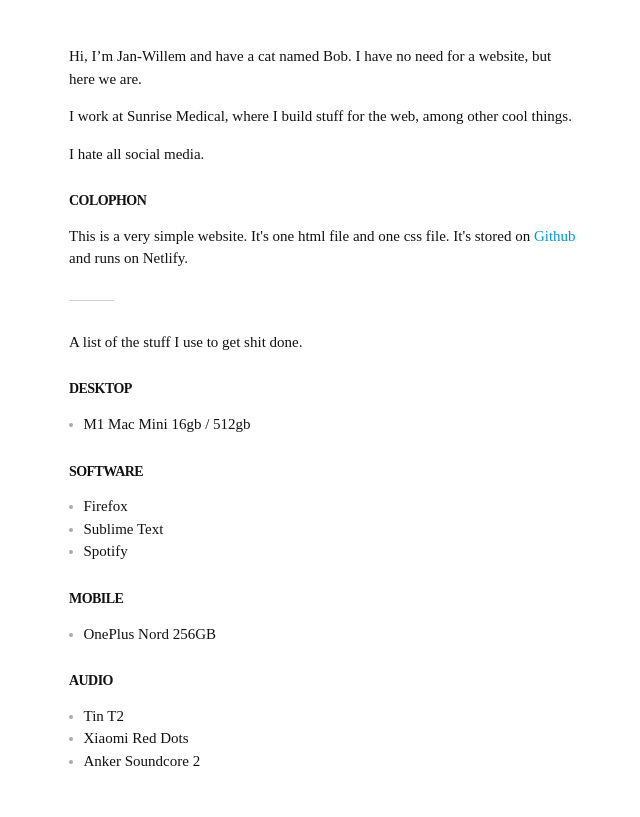
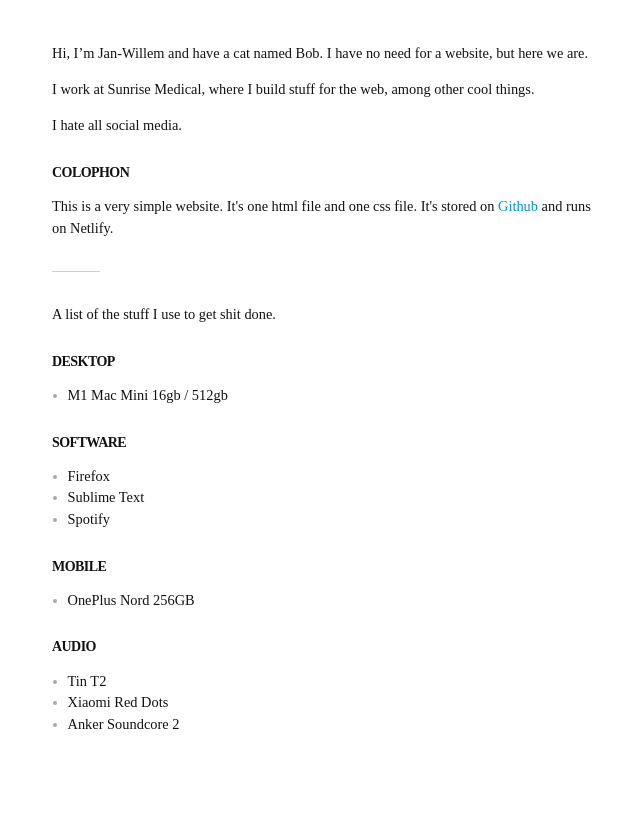
Before and after one commit to jwboelens/very-simple-website, a PHP site: page / in a window 1280 px wide. Shown: the whole page, without its empty margins (316-956 px from the left). After the commit the page ends 729 px from the top, so only its background shows below. Run offline with PHP 8.4, Linux system fonts and the light colour scheme; some web fonts are replaced.

Commit message:
Update style.css

```diff
--- a/style.css
+++ b/style.css
@@ -3,12 +3,12 @@ html {
   font-family: "Sentinel SSm A", "Sentinel SSm B";
   font-style: normal;
   font-weight: 400;
-  font-size: 15px;
   line-height: 1.5;
   color: #121212;
   -moz-osx-font-smoothing: grayscale;
 }
 body {
+  font-size: 90%;
   margin: 4em;
   max-width: 34rem;
   margin: 0 auto;
```
